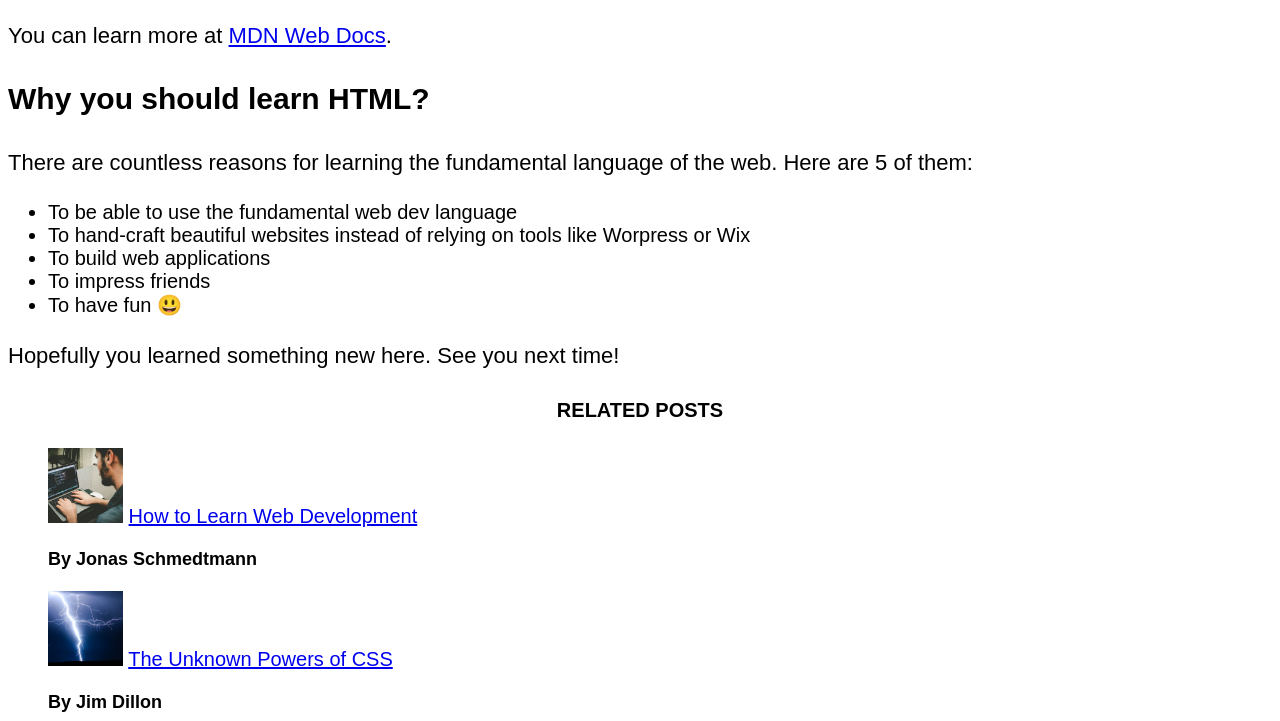
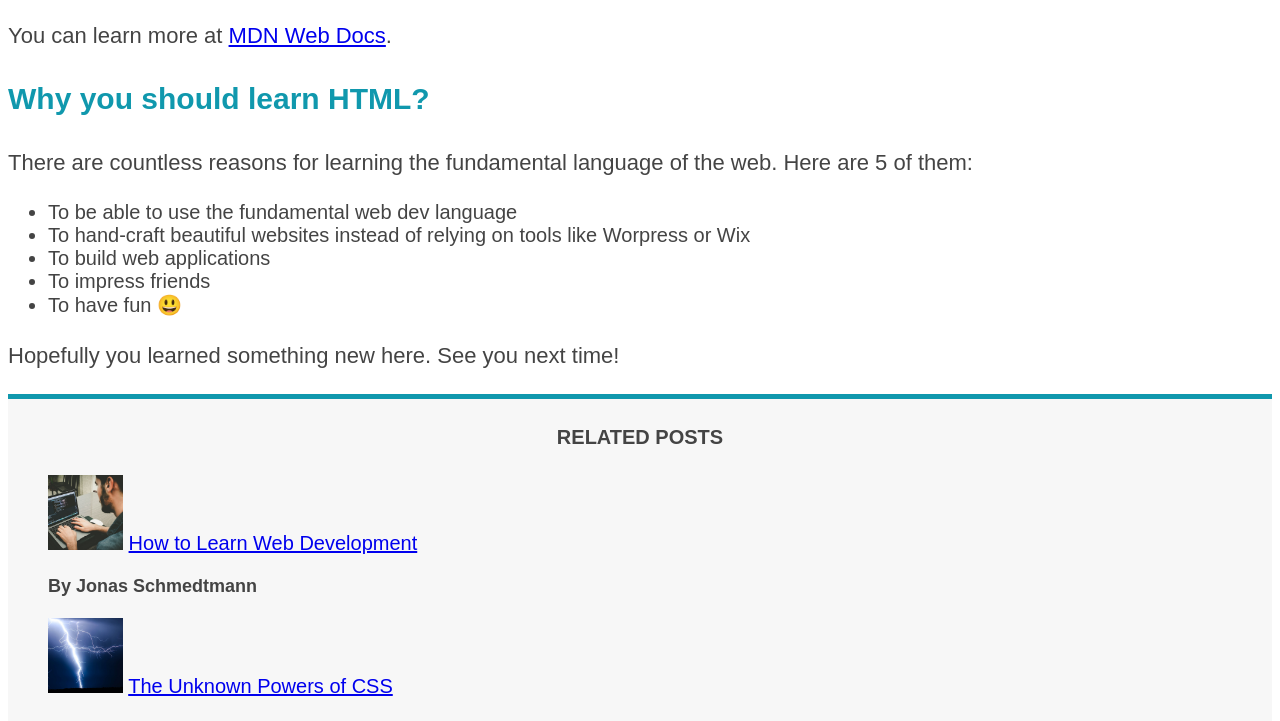
Before and after one commit to onalyngo/CSS-Fundamental, a plain HTML site: page index.html in a window 1280 px wide. Shown: the part 1056-1777 px from the top of the page. Drawn offline with Linux system fonts and the light colour scheme.

Commit message:
working with colors

```diff
--- a/index.html
+++ b/index.html
@@ -16,7 +16,7 @@
     <h5>The Basic Language of the web: HTML</h5>
     <h6>The Basic Language of the web: HTML</h6>
     -->
-		<header>
+		<header class="main-header">
 			<h1>📘 The Code Magazine</h1>
 
 			<nav>
--- a/style.css
+++ b/style.css
@@ -1,36 +1,46 @@
+h1,
+h2,
+h3,
+h4,
+p,
+li {
+	font-family: sans-serif;
+  color: #444;
+}
+
+h1,
+h2,
+h3 {
+	color: #1098ad;
+}
+
 h1 {
 	font-size: 26px;
-	font-family: sans-serif;
 	text-transform: uppercase;
 	font-style: italic;
 }
 
 h2 {
 	font-size: 40px;
-	font-family: sans-serif;
 }
 
 h3 {
 	font-size: 30px;
-	font-family: sans-serif;
 }
 
 h4 {
 	font-size: 20px;
-	font-family: sans-serif;
 	text-transform: uppercase;
 	text-align: center;
 }
 
 p {
 	font-size: 22px;
-	font-family: sans-serif;
 	line-height: 1.5;
 }
 
 li {
 	font-size: 20px;
-	font-family: sans-serif;
 }
 
 /* footer p {
@@ -58,3 +68,13 @@ li {
 .related {
 	list-style: none;
 }
+
+.main-header {
+  background-color: #f7f7f7;
+}
+
+aside {
+  background-color: #f7f7f7;
+  border-top: 5px solid #1098ad;
+  border-bottom: 5px solid #1098ad;
+}
```
Lines whose indentation alone changed are shown as unchanged.
